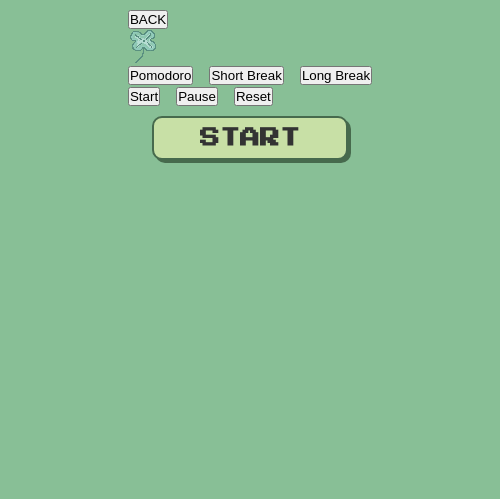
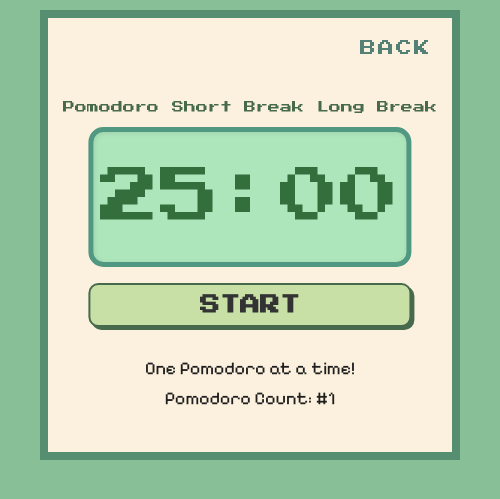
Before and after one commit to saranb3/Study-With-Me, an Electron app: page src/timer.html in a window 500 px wide. Shown: the part 73-572 px from the top of the page. Drawn offline with Linux system fonts and the light colour scheme.

Commit message:
successfully designed the timer page

```diff
--- a/src/styles.css
+++ b/src/styles.css
@@ -4,6 +4,7 @@
     padding: 0;
     box-sizing: border-box;
 }
+
 
 @keyframes bounce-scale {
 
@@ -17,8 +18,26 @@
     }
 }
 
-#start-button:hover {
-    animation: bounce-scale 0.5s ease-in-out infinite;
+@keyframes bounce-scale-timer {
+
+    0%,
+    100% {
+        transform: translateX(-50%) translateY(0) scale(1);
+    }
+
+    50% {
+        transform: translateX(-50%) translateY(-.5px) scale(1.05);
+    }
+}
+
+
+
+.home-page #start-button:hover {
+    animation: bounce-scale 0.8s ease-in-out infinite;
+}
+
+.timer-page #start-button:hover{
+    animation: bounce-scale-timer 1s ease-in-out infinite;
 }
 
 .window-controls img[alt="Minimize"]:hover {
@@ -43,7 +62,7 @@ body {
     justify-content: flex-start;
     padding: 0;
  }
-
+/* main screen */
 .header-container {
     width: 100%;
     display: flex;
@@ -108,6 +127,7 @@ body {
     margin: auto;
     display:  block;
     padding-top: 10px;
+    border: none;
 }
 
 .start-container p {
@@ -129,7 +149,7 @@ body {
         /* Closer to the button */
 }
 
-#start-button {
+.home-page #start-button {
     margin-top: 10px;
     width: 80%;
     background-color: #C8E0A6;
@@ -158,3 +178,133 @@ body {
     transition: all 0.2s ease-in-out;
     /* Smooth hover effect */
 }
+
+/* timer screen */
+
+.timer-container {
+    text-align: center;
+    flex-direction: column;
+    align-items: center;
+    justify-content: space-between;
+    background-color: #FCF1DF;
+    padding: 10px;
+    width: 420px;
+    height: 450px;
+    max-width: 500px;
+    border: 8px solid rgba(86, 142, 114, 1);
+    box-sizing: border-box;
+    flex-shrink: 0;
+    position: relative; /*this creates a relative coordinate system*/
+}
+#back-button{ /*this selects by id*/
+    position: absolute;
+    top: 5%;
+    right: 20px;
+    background: transparent;
+    border: none;
+    font-family: "Press Start 2P", sans-serif;
+    color: #538176;
+    font-size: 16px;
+    cursor: pointer;
+    letter-spacing: 2px;
+}
+
+.timer-mode-buttons{
+    position: absolute;
+    top: 18%;
+    left: 50%;
+    transform: translateX(-50%);
+
+    /* layout for the buttons inside */
+    display: flex;
+    gap: 3px;
+    justify-content: center;
+    width: 100%;
+
+}
+.timer-mode-buttons button {
+    background: transparent;
+    border: none;
+    font-family: "Press Start 2P", sans-serif;
+    color: #476A4D;
+    font-size: 12px;
+    cursor: pointer;
+    padding: 5px;
+}
+
+#timer-display{
+    position: absolute;
+    top: 25%;
+    left: 50%;
+    transform: translateX(-50%);
+        /* Centers horizontally */
+    padding: 35px 0;
+    border: 5px solid #509881;
+    background: #aee6bc;
+    border-radius:15px;
+    width: 80%;
+    font-family: "Press Start 2P", sans-serif;
+    font-size: 60px;
+    color: #336f3d;
+    text-align: center;
+    box-shadow: inset 1px 1px 5px rgba(0, 0, 0, 0.1);
+
+}
+
+.timer-page #start-button {
+    /* positioning */
+    position: absolute;
+    top: 61%;
+    left: 50%;
+    transform: translateX(-50%);
+
+
+    /* appearance */
+    width: 80%;
+    background-color: #C8E0A6;
+    /* Soft green */
+    border: 2px solid #476A4D;
+    /* Dark green border */
+    color: #333;
+    /* Text color */
+    padding: 10px 5px;
+    /* Space inside the button */
+    font-size: 20px;
+    /* Text size */
+    font-weight: bold;
+    font-family: "Press Start 2P", sans-serif;
+    /* Matches your app's font */
+    text-transform: uppercase;
+    cursor: pointer;
+    /* Changes cursor to pointer on hover */
+    border-radius: 10px;
+    /* Centers the button */
+    box-shadow: 3px 3px 0px #476A4D;
+    /* Adds a 3D effect */
+    transition: all 0.2s ease-in-out;
+    /* Smooth hover effect */
+
+}
+
+.motivation-text {
+    position: absolute;
+    bottom: 10%;
+    /* Position it near the bottom of the container */
+    left: 50%;
+    transform: translateX(-50%);
+    width: 80%;
+    text-align: center;
+}
+
+#motivation {
+    font-family: "Pixelify Sans", sans-serif;
+    font-size: 18px;
+    color: #1e1e1e;
+    margin-bottom: 8px;
+}
+
+#count {
+    font-family: "Pixelify Sans", sans-serif;
+    font-size: 18px;
+    color: #1e1e1e;
+}
--- a/src/timer.html
+++ b/src/timer.html
@@ -8,9 +8,11 @@
     <meta name="author" content="Mighty Burapachaisri">
     <link rel="stylesheet" href="styles.css">
     <link href="https://fonts.googleapis.com/css2?family=Press+Start+2P&display=swap" rel="stylesheet">
+    <link href="https://fonts.googleapis.com/css2?family=Pixelify+Sans:wght@400;500;600;700&display=swap" rel="stylesheet">
+    </head>
 </head>
 
-<body>
+<body class="timer-page">
     <!-- Header -->
     <div class="header-container">
         <h1 class="title"> Study with Me</h1>
@@ -26,28 +28,29 @@
                 <button id = "back-button">BACK </button>
             </div>
 
-            <img src="images/Clover_pixel.png" alt="Clover">
-            <div class = "timer-mode buttons">
-                <button id = "Pomodoro"> Pomodoro</button>
-                <button id = "Short Break"> Short Break</button>
-                <button id = "Long Break"> Long Break</button>
+            <div class="timer-mode-buttons">
+                <button id="Pomodoro" class ="active"> Pomodoro</button>
+                <button id="Short Break"> Short Break</button>
+                <button id="Long Break"> Long Break</button>
             </div>
 
             <div class = "timer-display" id = "timer-display">
+                <!-- to be implemented -->
+                25:00
             </div>
 
             <div class = "timer-controls">
-                <button id = "Start"> Start </button>
-                <button id = "Pause"> Pause </button>
-                <button id = "Reset"> Reset </button>
+                <button id="start-button"> START </button>
+
+            </div>
+            <div class = "motivation-text">
+                <p id = "motivation">One Pomodoro at a time! </p>
+                <p id = "count"> Pomodoro Count: #1 </p>
+
             </div>
 
-            <button id="start-button"> START </button>
         </div>
     </main>
-
-    <script defer src="timer.js"></script>
     <script defer src="render.js"></script>
 
 </body>
-<html>
```
Also changed, not shown: src/index.html (+1 -1 lines).
